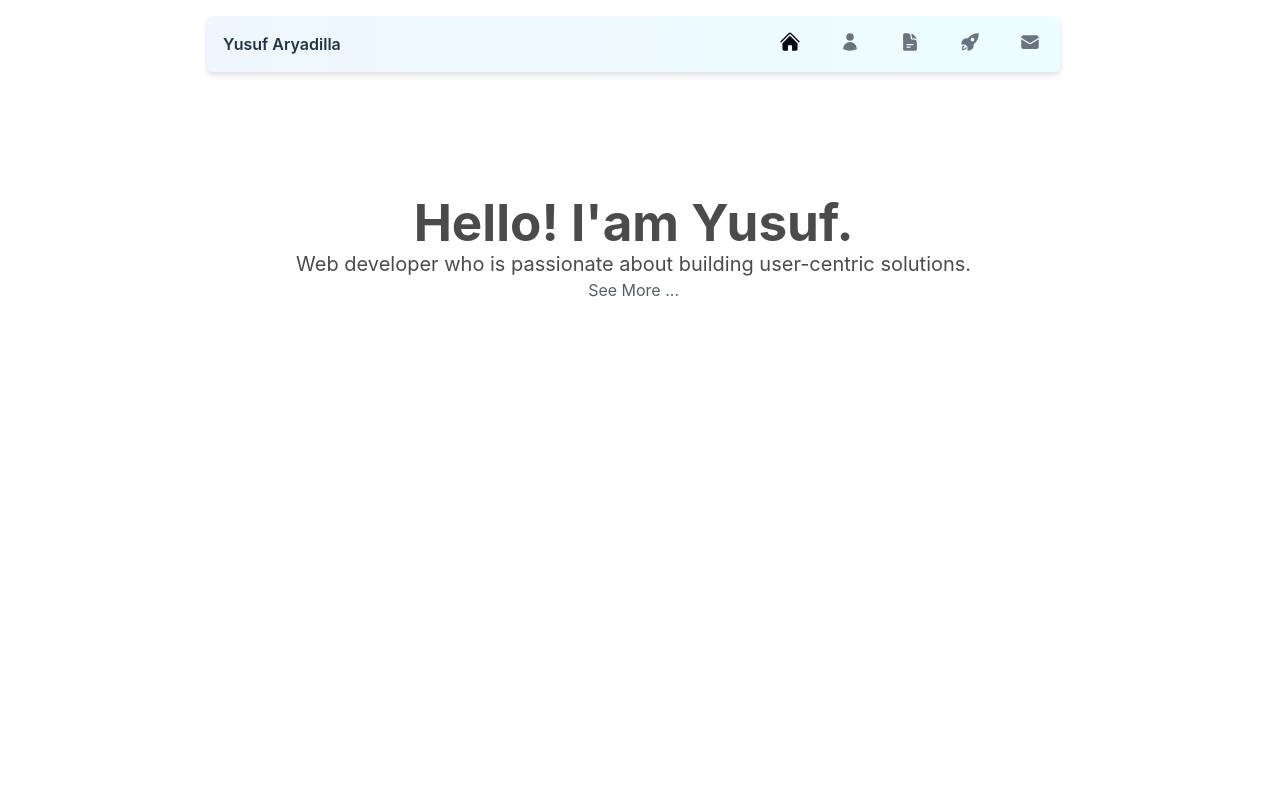
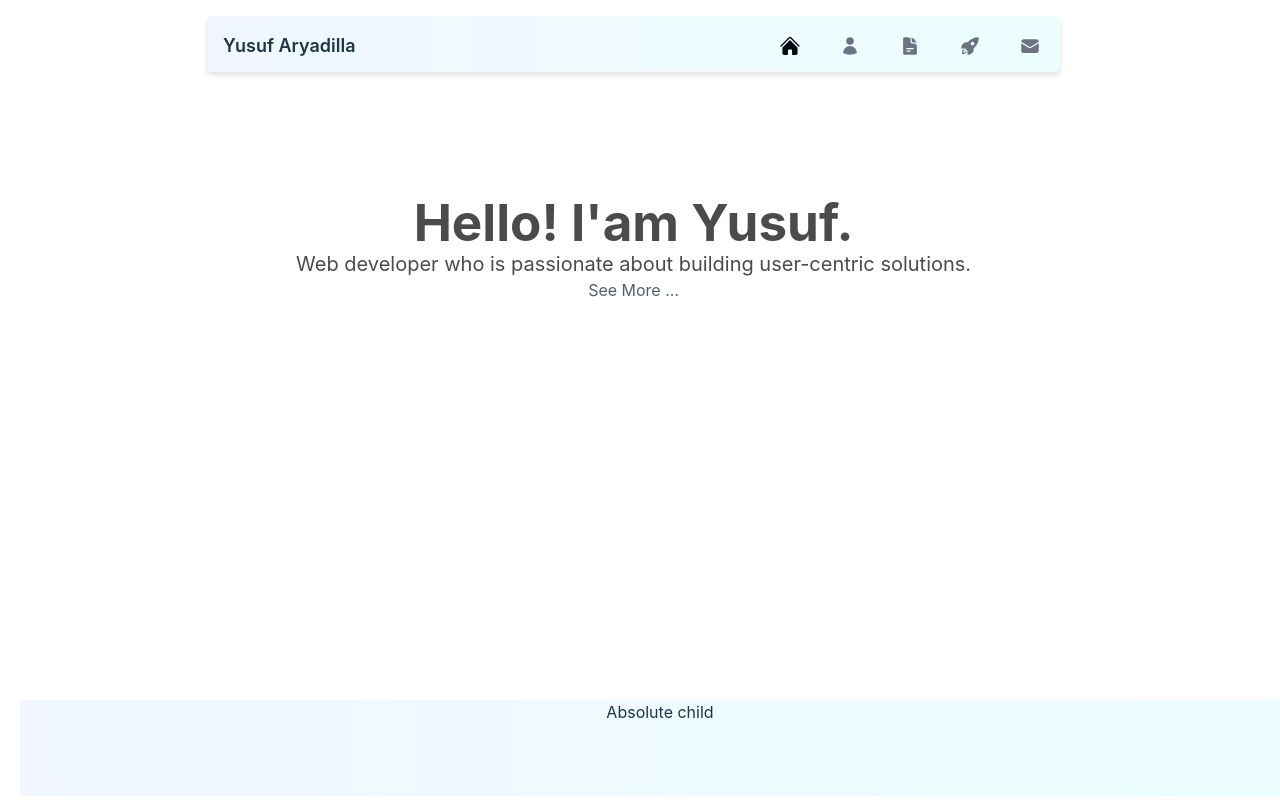
Before and after one commit to yusufarya/my-app-profile-reactjs, a React (Vite) app: page / in a window 1280 px wide. Built offline with nearby package versions, Linux system fonts and the light colour scheme.

Commit message:
responsive mobile & desktop version

```diff
--- a/index.html
+++ b/index.html
@@ -7,7 +7,7 @@
     <title>MYAPP - PROFILE</title>
   </head>
   <body>
-    <div id="root" class="h-screen"></div>
+    <div id="root"></div>
     <script type="module" src="/src/main.jsx"></script>
   </body>
 </html>
--- a/src/component/parcial/main_container.jsx
+++ b/src/component/parcial/main_container.jsx
@@ -1,4 +1,4 @@
-import React, { useState, useTransition } from 'react';
+import React, { useEffect, useState, useTransition } from 'react';
 
 import componentData from '../component.json'
 import TabButton from '../tab_button.jsx';
@@ -12,6 +12,21 @@ AOS.init();
 const dataNavbar = componentData['navbar']
 
 function Main() {
+
+    const [deviceType, setDeviceType] = useState("Desktop");
+
+    useEffect(() => {
+      if (
+        /Android|webOS|iPhone|iPad|iPod|BlackBerry|IEMobile|Opera Mini|Windows Phone/i.test(
+          navigator.userAgent
+        )
+      ) {
+        setDeviceType("Mobile");
+      } else {
+        setDeviceType("Desktop");
+      }
+    }, []);
+
     const [isPending, startTransition] = useTransition();
     const [tab, setTab] = useState('home');
 
@@ -24,14 +39,15 @@ function Main() {
     return (
         <React.Fragment>
             {/* <Topbar/> */}
+            { deviceType == 'Desktop' &&
                 <div className="flex justify-center h-24 relative">
 
-                <div className="grid grid-cols-3 gap-4 fixed top-0 drop-shadow-md w-full lg:w-2/3 md:w-2/3 sm:w-2/3 h-14 rounded-md my-1 lg:my-4 md:my-4 sm:my-3 bg-gradient-to-r from-blue-50 to-cyan-50"
-                    data-aos="zoom-in-up">
+                    <div className="grid grid-rows-1 fixed top-0 drop-shadow-md w-full lg:w-2/3 md:w-2/3 sm:w-2/3 h-14 rounded-md my-1 lg:my-4 md:my-4 sm:my-3 bg-gradient-to-r from-blue-50 to-cyan-50"
+                        data-aos="zoom-in-down">
                         <div className="mx-4 my-4">
-                        <h3 className='font-semibold text-xs lg:text-base md:text-sm'>Yusuf Aryadilla</h3>
+                            <h3 className='font-semibold text-xs lg:text-lg md:text-base sm:text-sm'>Yusuf Aryadilla</h3>
                         </div>
-                    <div className="col-span-2 flex justify-end  ">
+                        <div className="flex justify-end">
                             {
                                 dataNavbar.map((data, idx) => {
                                     return (
@@ -46,19 +62,13 @@ function Main() {
                         </div>
                     </div>
 
-                {/* <div className="flex justify-center sticky top-1 w-5/6 h-14 rounded-md my-4 bg-gradient-to-r from-cyan-50 to-blue-50">
-                    {
-                        dataNavbar.map((data, idx) => {
-                            return (
-                                <React.Fragment key={idx}>
-                                    <TabButton isActive={tab === data['name']} klick={() => selectTab(data['name'])}>
-                                        {data['label']}
-                                    </TabButton>
-                                </React.Fragment>
-                            )
-                        })
+                </div>
             }
-                </div> */}
+
+                <div className="absolute bottom-0 bg-gradient-to-r from-blue-50 to-cyan-50 w-full h-24 mx-5 rounded-md my-1">
+                    <div className='flex justify-center relative'>
+                        <div className='fixed'>Absolute child</div>
+                    </div>
                 </div>
 
             <br />
--- a/src/component/tab_button.jsx
+++ b/src/component/tab_button.jsx
@@ -17,7 +17,7 @@ function TabButton(props) {
     }
 
     return (
-        <a href="#" onClick={() => { props.click() }} className="font-sans hover:ring-2 ring-grey-500 font-medium rounded-xl lg:mx-3 md:mx-2 sm:mx-3 xs:mx-4 my-2 lg:px-2 md:px-1 py-2 lg:text-base md:text-base sm:text-sm text-gray-500 transition ease-out delay-50 hover:-translate-y-1 hover:scale-110 hover:mt-3 hover:text-gray-500 duration-100 inline-grid">
+        <a href="#" onClick={() => { props.click() }} className="font-sans hover:ring-2 ring-grey-500 font-medium rounded-xl lg:mx-3 md:mx-2 sm:mx-3 xs:mx-4 my-2 lg:px-2 md:px-1 py-2 lg:text-base md:text-base sm:text-sm text-gray-500 transition ease-out delay-50 hover:scale-110 hover:mt-3 hover:text-gray-500 duration-100 inline-grid">
 
             {props.children == 'Home' && <HomeIcon className="lg:h-5 lg:w-5 md:h-5 md:w-5 sm:h-4 sm:w-4 text-gray-500 hover:text-gray-500" />}
             {props.children == 'About' && <UserIcon className="lg:h-5 lg:w-5 md:h-5 md:w-5 sm:h-4 sm:w-4 text-gray-500 hover:text-gray-500" />}
```
Lines whose indentation alone changed are shown as unchanged.
